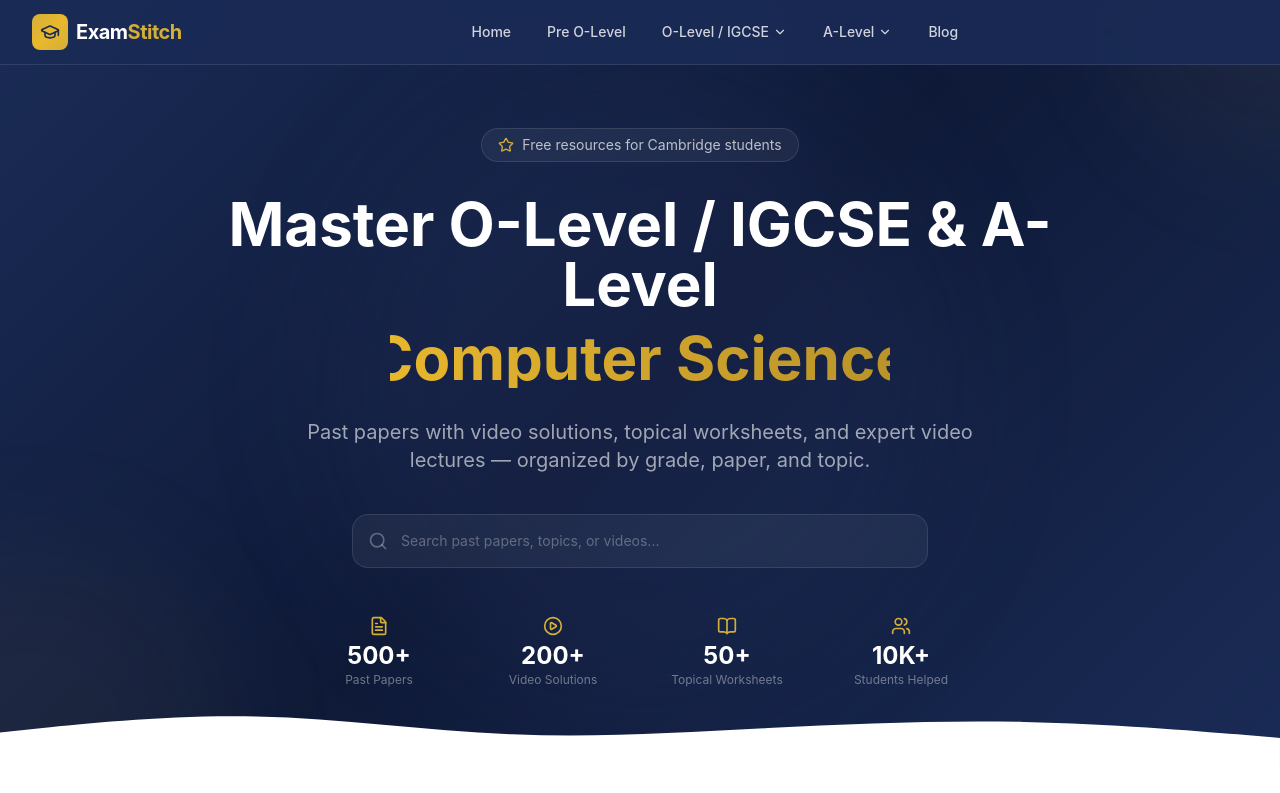
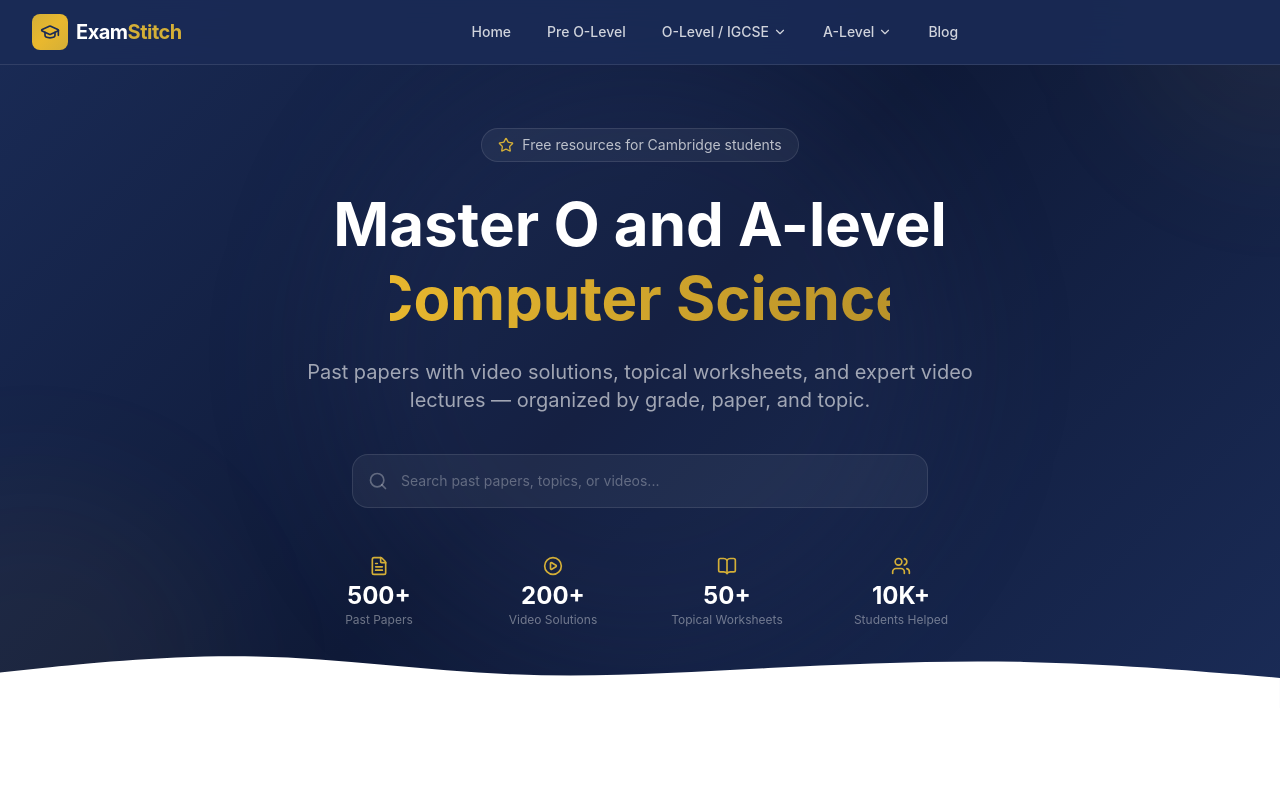
Before and after one commit to arfeen306-design/examstitch, a Next.js app: page / in a window 1280 px wide. Shown: the top 793 px of the page. Built offline with nearby package versions, Linux system fonts and the light colour scheme.

Commit message:
fix(ui): shorten hero landing text to prevent line wrapping

```diff
--- a/src/app/page.tsx
+++ b/src/app/page.tsx
@@ -96,9 +96,9 @@ export default function HomePage() {
 
             {/* Main heading */}
             <motion.h1 variants={fadeUp} custom={1} className="text-4xl sm:text-5xl lg:text-6xl font-bold text-white leading-tight mb-6">
-              <span className="sr-only">Master O-Level / IGCSE & A-Level Mathematics, Computer Science, Physics, Chemistry</span>
+              <span className="sr-only">Master O and A-level Mathematics, Computer Science, Physics, Chemistry</span>
               <div aria-hidden="true" className="flex flex-col items-center justify-center">
-                <span className="block mb-2">Master O-Level / IGCSE & A-Level</span>
+                <span className="block mb-2">Master O and A-level</span>
                 <span className="relative inline-flex items-center justify-center w-[280px] sm:w-[400px] lg:w-[500px] h-[1.2em] overflow-hidden">
                   <AnimatePresence mode="popLayout">
                     <motion.span
```
